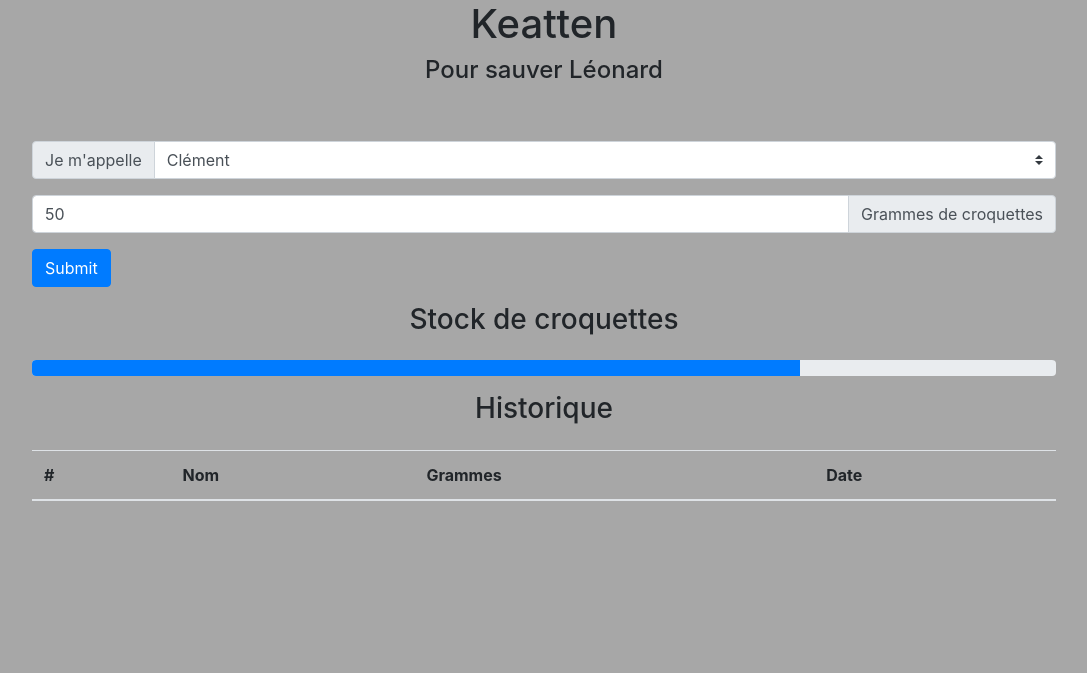
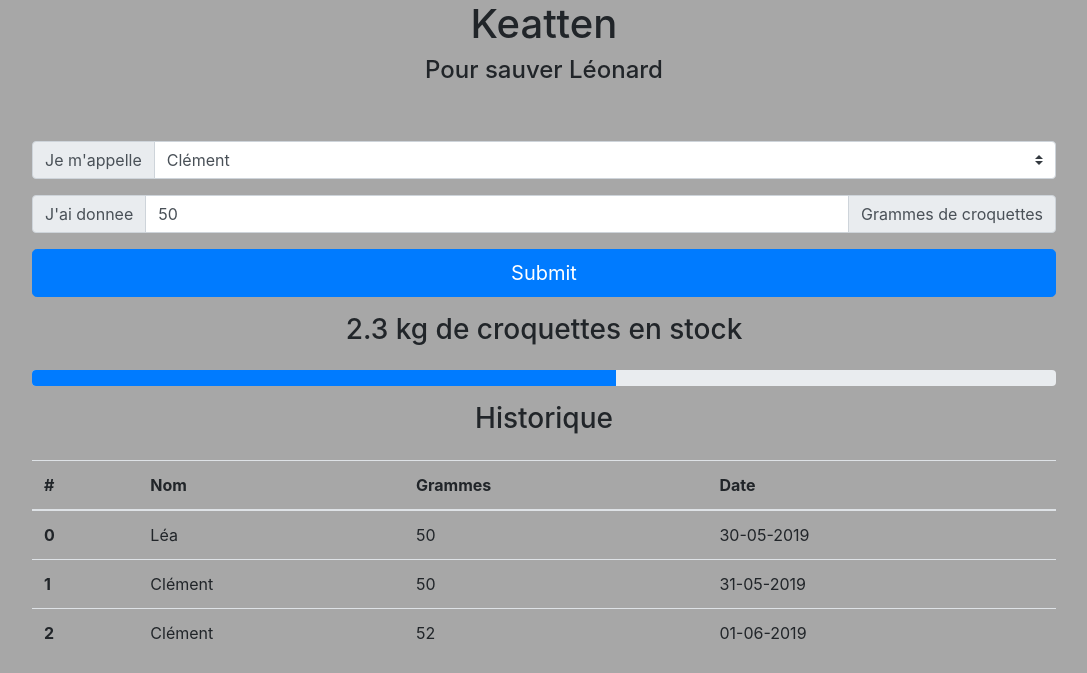
Before and after one commit to cfoltran/Keatten, a PHP site: page / in a window 1280 px wide. Shown: the part 148-821 px from the top of the page, without its empty margins (96-1183 px from the left). Before the commit the page ends 649 px from the top, so only its background shows below. Run offline with PHP 8.4, Linux system fonts and the light colour scheme; lists and menus that the app fills with data are empty; some libraries are stand-ins or nearby versions.

Commit message:
[ADD] stock management

```diff
--- /dev/null
+++ b/data.json
@@ -0,0 +1 @@
+{"stocks":2.3,"lunchs":[{"id":0,"name":"L\u00e9a","gr":"50","date":"30-05-2019","ts":1559227253},{"id":1,"name":"Cl\u00e9ment","gr":"50","date":"31-05-2019","ts":1559284724},{"id":2,"name":"Cl\u00e9ment","gr":"52","date":"01-06-2019","ts":1559376814}]}
--- a/index.php
+++ b/index.php
@@ -2,6 +2,8 @@
     // Resolve datas from JSON file
     $json = file_get_contents("data.json");
     $datas = json_decode($json, true);
+	$lunchs = $datas['lunchs'];
+	$stock_ratio = round($datas['stocks'] * 100 / 4);
 ?>
 
 <!DOCTYPE html>
@@ -39,17 +41,20 @@
             </div>
             <div class="form-group">
                 <div class="input-group mb-3">
+				  <div class="input-group-prepend">
+				      <span class="input-group-text" id="basic-addon3">J'ai donnee</span>
+				  </div>
                     <input type="text" class="form-control" name="gr" value="50">
                     <div class="input-group-append">
                     <span class="input-group-text">Grammes de croquettes</span>
                     </div>
                 </div>
             </div>
-            <button class="btn btn-primary">Submit</button>
+            <button class="btn btn-primary btn-lg btn-block">Submit</button>
         </form>
-        <h3 class="text-center p-3">Stock de croquettes</h3>
+        <h3 class="text-center p-3"><?php echo $datas['stocks'] ?> kg de croquettes en stock</h3>
         <div class="progress">
-        <div class="progress-bar" role="progressbar" style="width: 75%" aria-valuenow="75" aria-valuemin="0" aria-valuemax="100"></div>
+        <div class="progress-bar" role="progressbar" style="width: <?= $stock_ratio  ?>%" aria-valuenow="<?= $stock_ratio?>" aria-valuemin="0" aria-valuemax="100"></div>
         </div>
         <h3 class="text-center p-3">Historique</h3>
         <table class="table">
@@ -62,13 +67,13 @@
             </tr>
             </thead>
             <tbody>
-            <?php if (isset($datas)): ?>
-                <?php foreach ($datas as $data): ?>
+            <?php if (isset($lunchs)): ?>
+                <?php foreach ($lunchs as $lunch): ?>
                     <tr>
-                        <th scope="row"><?= $data['id'] ?></th>
-                        <td><?= $data['name'] ?></td>
-                        <td><?= $data['gr'] ?></td>
-                        <td><?= $data['date'] ?></td>
+                        <th scope="row"><?= $lunch['id'] ?></th>
+                        <td><?= $lunch['name'] ?></td>
+                        <td><?= $lunch['gr'] ?></td>
+                        <td><?= $lunch['date'] ?></td>
                     </tr>
                 <?php endforeach; ?>
             <?php endif; ?>
@@ -77,3 +82,9 @@
     </div>
 </body>
 </html>
+<script>
+	const stock = parseInt(document.getElementsByClassName('progress-bar')[0].style.width);
+	if (stock < 10) {
+		document.getElementsByClassName('progress-bar')[0].style.backgroundColor = 'rgb(202,68,74)';
+	}
+</script>
```
Also changed, not shown: add-lunch.php (+4 -3 lines), 1 other file.
